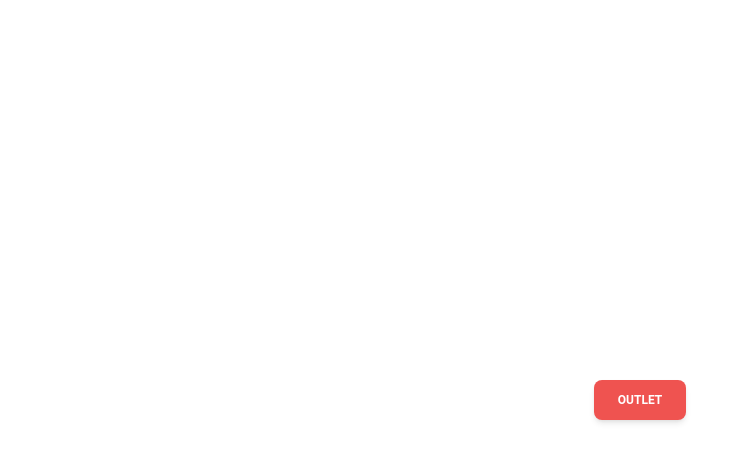
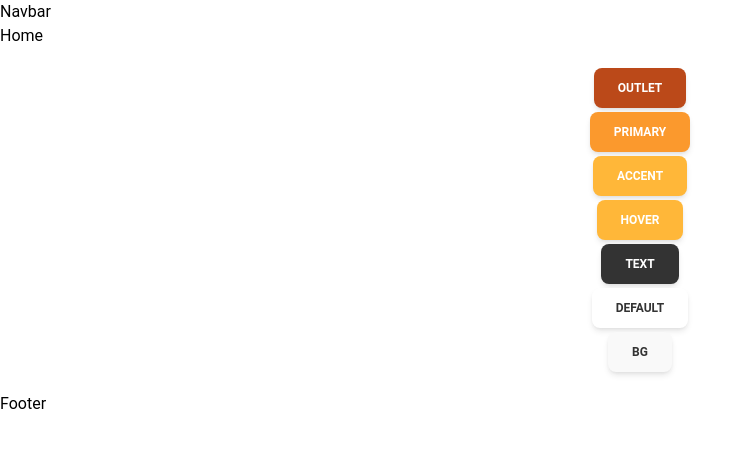
Before and after one commit to AbdullahAlMaksud/project_outlet_client, a React (Vite) app: page / in a window 1280 px wide. Shown: the top 462 px of the page, without its empty margins (0-752 px from the left). Built offline with nearby package versions, Linux system fonts and the light colour scheme.

Commit message:
basic layout completed

```diff
--- a/package.json
+++ b/package.json
@@ -11,9 +11,12 @@
   },
   "dependencies": {
     "@material-tailwind/react": "^2.1.9",
+    "localforage": "^1.10.0",
+    "match-sorter": "^6.3.4",
     "react": "^18.3.1",
     "react-dom": "^18.3.1",
-    "react-router-dom": "^6.26.1"
+    "react-router-dom": "^6.26.1",
+    "sort-by": "^1.2.0"
   },
   "devDependencies": {
     "@eslint/js": "^9.9.0",
--- a/src/App.jsx
+++ b/src/App.jsx
@@ -3,8 +3,14 @@ import React from 'react';
 
 const App = () => {
   return (
-    <div className='flex items-center justify-center h-screen'>
-      <Button className='bg-red-400'>Outlet</Button>
+    <div className='flex items-center flex-col gap-1 justify-center my-5'>
+      <Button className='bg-outlet-secondary'>Outlet</Button>
+      <Button className='bg-outlet-primary'>Primary</Button>
+      <Button className='bg-outlet-accent'>Accent</Button>
+      <Button className='bg-outlet-hover'>Hover</Button>
+      <Button className='bg-outlet-text'>Text</Button>
+      <Button className='bg-outlet-default text-outlet-text'>Default</Button>
+      <Button className='bg-outlet-bg text-outlet-text'>Bg</Button>
     </div>
   );
 };
--- /dev/null
+++ b/src/components/footer/Footer.jsx
@@ -0,0 +1,11 @@
+import React from 'react';
+
+const Footer = () => {
+    return (
+        <>
+            <h2>Footer</h2>
+        </>
+    );
+};
+
+export default Footer;
--- /dev/null
+++ b/src/components/navbar/Navbar.jsx
@@ -0,0 +1,11 @@
+import React from 'react';
+
+const Navbar = () => {
+    return (
+        <div>
+            <h2>Navbar</h2>
+        </div>
+    );
+};
+
+export default Navbar;
--- a/src/index.css
+++ b/src/index.css
@@ -1,3 +1,4 @@
+@import url('https://fonts.googleapis.com/css2?family=Inter:ital,opsz,wght@0,14..32,100..900;1,14..32,100..900&family=Poppins:ital,wght@0,100;0,200;0,300;0,400;0,500;0,600;0,700;0,800;0,900;1,100;1,200;1,300;1,400;1,500;1,600;1,700;1,800;1,900&family=Raleway:ital,wght@0,100..900;1,100..900&family=Roboto+Condensed:ital,wght@0,100..900;1,100..900&display=swap');
 @tailwind base;
 @tailwind components;
 @tailwind utilities;
--- /dev/null
+++ b/src/layouts/MainLayouts.jsx
@@ -0,0 +1,26 @@
+import React from 'react';
+import { Outlet } from 'react-router-dom';
+import Navbar from '../components/navbar/Navbar';
+import Footer from '../components/footer/Footer';
+import App from '../App';
+
+const MainLayouts = () => {
+    return (
+        <>
+            <nav>
+                <Navbar />
+            </nav>
+
+            <section>
+                <Outlet />
+                <App/>
+            </section>
+
+            <footer>
+                <Footer/>
+            </footer>
+        </>
+    );
+};
+
+export default MainLayouts;
--- a/src/main.jsx
+++ b/src/main.jsx
@@ -1,10 +1,12 @@
-import { StrictMode } from 'react'
-import { createRoot } from 'react-dom/client'
-import App from './App.jsx'
+import React from "react";
+import ReactDOM from "react-dom/client";
+import { RouterProvider } from 'react-router-dom';
+import router from './routes/Routes';
 import './index.css'
 
-createRoot(document.getElementById('root')).render(
-  <StrictMode>
-    <App />
-  </StrictMode>,
-)
+
+ReactDOM.createRoot(document.getElementById("root")).render(
+  <React.StrictMode>
+    <RouterProvider router={router} />
+  </React.StrictMode>
+);
--- /dev/null
+++ b/src/pages/Home/Home.jsx
@@ -0,0 +1,11 @@
+import React from 'react';
+
+const Home = () => {
+    return (
+        <div>
+            <h2>Home</h2>
+        </div>
+    );
+};
+
+export default Home;
--- /dev/null
+++ b/src/routes/Routes.jsx
@@ -0,0 +1,18 @@
+import { createBrowserRouter } from "react-router-dom";
+import MainLayouts from "../layouts/MainLayouts";
+import Home from "../pages/Home/Home";
+
+const router = createBrowserRouter([
+    {
+        path: "/",
+        element: <MainLayouts/>,
+        children:[
+            {
+                path: '/',
+                element: <Home/>
+            }
+        ]
+    },
+]);
+
+export default router;
--- a/tailwind.config.js
+++ b/tailwind.config.js
@@ -10,16 +10,28 @@
 //   plugins: [],
 // }
 
-
 const withMT = require("@material-tailwind/react/utils/withMT");
 
 module.exports = withMT({
-  content: [
-    "./index.html",
-    "./src/**/*.{js,ts,jsx,tsx}",
-  ],
+  content: ["./index.html", "./src/**/*.{js,ts,jsx,tsx}"],
   theme: {
-    extend: {},
+    extend: {
+      colors: {
+        "outlet-primary": "#fb992d",
+        "outlet-secondary": "#bb4919",
+        "outlet-accent": "#ffb739",
+        "outlet-default": "#ffffff",
+        "outlet-text": "#333333",
+        "outlet-hover": "#ffb739",
+        "outlet-bg": "#f9f9f9",
+      },
+      fontFamily: {
+        inter: ["Inter", "sans-serif"],
+        poppins: ["Poppins", "sans-serif"],
+        raleway: ["Raleway", "sans-serif"],
+        robotoCondensed: ["Roboto Condensed", "sans-serif"],
+      },
+    },
   },
   plugins: [],
 });
```
Also changed, not shown: 1 other file (tests, documents, lock files or other folders).
